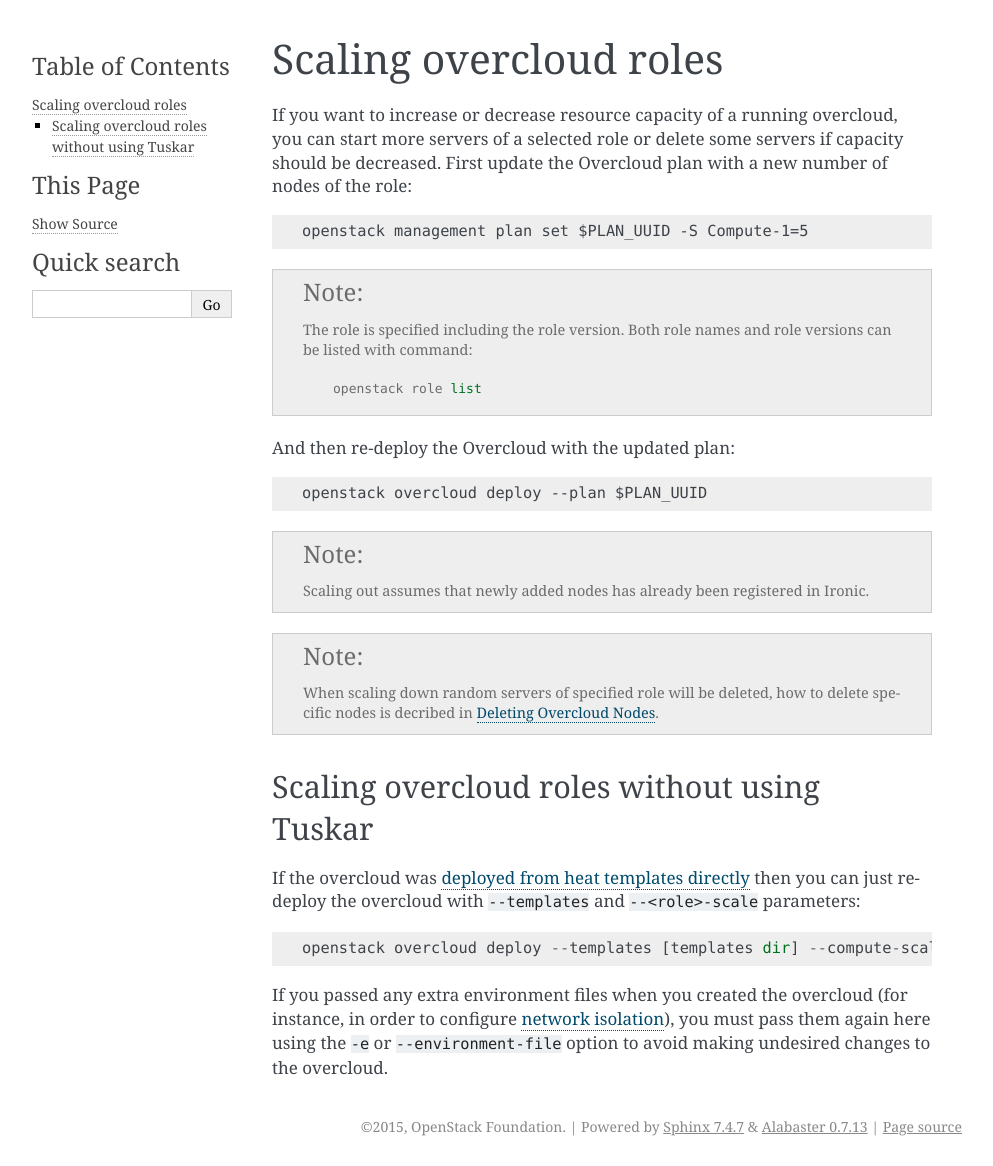
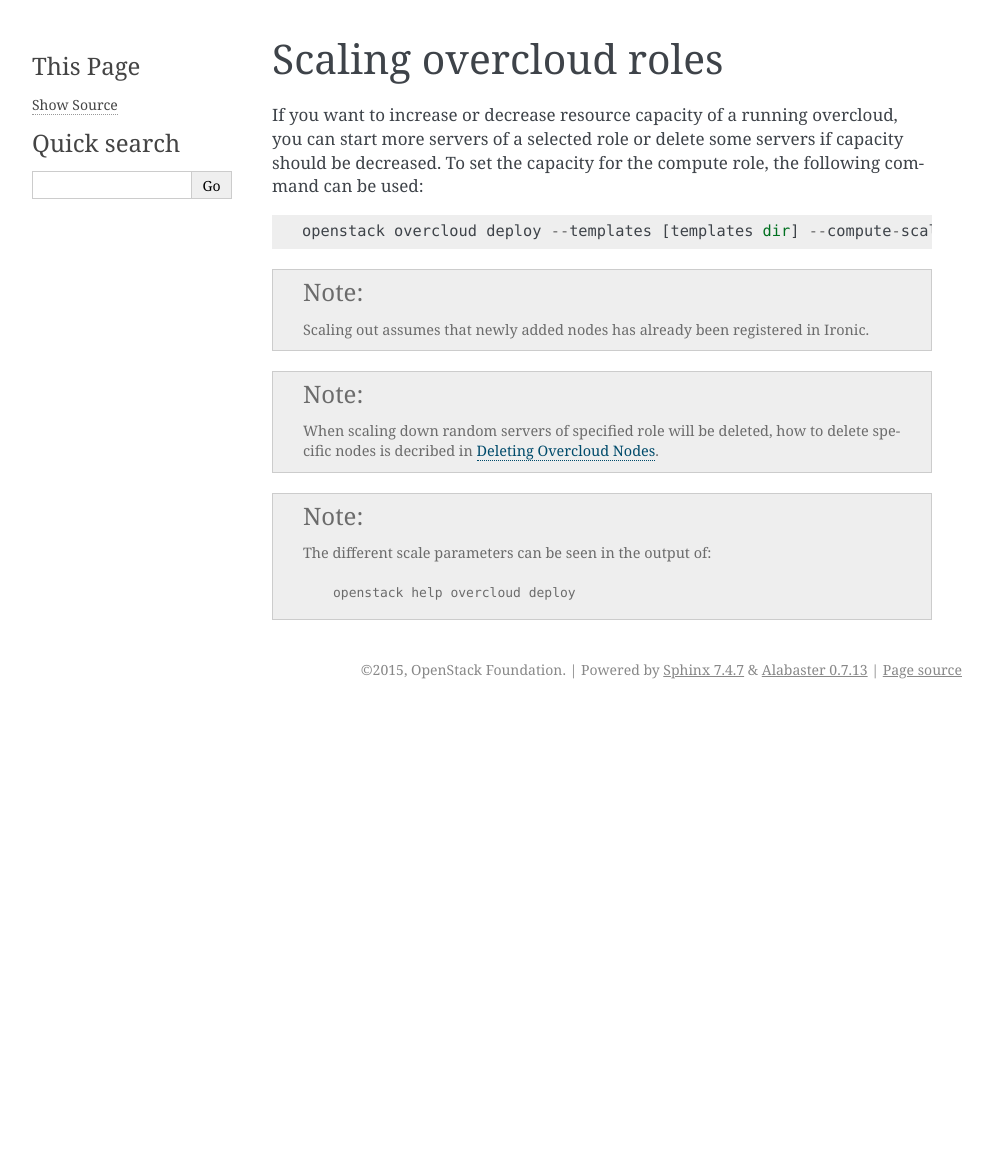
Before and after one commit to openstack-archive/tripleo-docs, a Sphinx documentation site: the page built from doc/source/post_deployment/scale_roles.rst, in a window 1280 px wide. Shown: the whole page, without its empty margins (148-1141 px from the left). Built offline with Sphinx 7.4.7, drawn with Linux system fonts in a browser that asks for light colours; after the commit the page ends 900 px from its top, so only the background shows below that.

Commit message:
Remove Tuskar from the CLI usage
The command line workflows with Tuskar have proven to be more limited than
using Heat directly. This change removes Tuskar from the CLI documentation and
updates all the examples.

Essentially this means removing all uses of --plan in the deploy command and
all other 'openstack management ...' commands.

Tuskar is still referenced in a number of places and can't be fully removed
until there is an alternative for the Tuskar UI.

Change-Id: I2d4aa114156c5bafb003e6a67862ed6d1449fd98

```diff
--- a/doc/source/advanced_deployment/advanced_deployment.rst
+++ b/doc/source/advanced_deployment/advanced_deployment.rst
@@ -12,7 +12,6 @@ In this chapter you will find advanced deployment of various |project| areas.
    Additional node configuration <extra_config>
    Deploying with Heat Templates <template_deploy>
    Network Isolation <network_isolation>
-   Managing Tuskar Plans and Roles <managing_plans_and_roles>
    Deploying Manila <deploy_manila>
    Configuring Cinder with a NetApp Backend <cinder_netapp>
 
--- a/doc/source/advanced_deployment/network_isolation.rst
+++ b/doc/source/advanced_deployment/network_isolation.rst
@@ -649,7 +649,7 @@ instance, to deploy VXLAN mode, the deployment command might be::
 
     openstack overcloud deploy -e /home/stack/network-environment.yaml \
     -e /usr/share/openstack-tripleo-heat-templates/environments/network-isolation.yaml \
-    --plan openstack --ntp-server pool.ntp.org --neutron-network-type vxlan \
+    --templates --ntp-server pool.ntp.org --neutron-network-type vxlan \
     --neutron-tunnel-types vxlan
 
 To deploy with VLAN mode, you should specify the range of VLANs that will be
@@ -657,7 +657,7 @@ used for tenant networks::
 
     openstack overcloud deploy -e /home/stack/network-environment.yaml \
     -e /usr/share/openstack-tripleo-heat-templates/environments/network-isolation.yaml \
-    --plan openstack --ntp-server pool.ntp.org --neutron-network-type vlan \
+    --templates --ntp-server pool.ntp.org --neutron-network-type vlan \
     --neutron-bridge-mappings datacentre:br-ex \
     --neutron-network-vlan-ranges datacentre:30:100 \
     --neutron-disable-tunneling
--- a/doc/source/post_deployment/scale_roles.rst
+++ b/doc/source/post_deployment/scale_roles.rst
@@ -2,21 +2,10 @@ Scaling overcloud roles
 =======================
 If you want to increase or decrease resource capacity of a running overcloud,
 you can start more servers of a selected role or delete some servers if
-capacity should be decreased. First update the Overcloud plan with a new
-number of nodes of the role::
+capacity should be decreased. To set the capacity for the compute role,
+the following command can be used::
 
-    openstack management plan set $PLAN_UUID -S Compute-1=5
-
-.. note::
-   The role is specified including the role version. Both role names
-   and role versions can be listed with command::
-
-       openstack role list
-
-
-And then re-deploy the Overcloud with the updated plan::
-
-    openstack overcloud deploy --plan $PLAN_UUID
+    openstack overcloud deploy --templates [templates dir] --compute-scale 5
 
 .. note::
    Scaling out assumes that newly added nodes has already been
@@ -26,17 +15,7 @@ And then re-deploy the Overcloud with the updated plan::
    When scaling down random servers of specified role will be deleted, how to
    delete specific nodes is decribed in :ref:`delete_nodes`.
 
-Scaling overcloud roles without using Tuskar
---------------------------------------------
+.. note::
+   The different scale parameters can be seen in the output of::
 
-If the overcloud was :doc:`deployed from heat templates directly
-<../advanced_deployment/template_deploy>` then you can just re-deploy the
-overcloud with ``--templates`` and ``--<role>-scale`` parameters::
-
-   openstack overcloud deploy --templates [templates dir] --compute-scale 5
-
-If you passed any extra environment files when you created the overcloud (for
-instance, in order to configure :doc:`network isolation
-<../advanced_deployment/network_isolation>`), you must pass them again here
-using the ``-e`` or ``--environment-file`` option to avoid making undesired
-changes to the overcloud.
+       openstack help overcloud deploy
```
Also changed, not shown: doc/source/advanced_deployment/managing_plans_and_roles.rst (deleted, +0 -187 lines), doc/source/advanced_deployment/profile_matching.rst (+1 -7 lines), doc/source/post_deployment/delete_nodes.rst (+3 -20 lines), doc/source/post_deployment/package_update.rst (+15 -23 lines).
